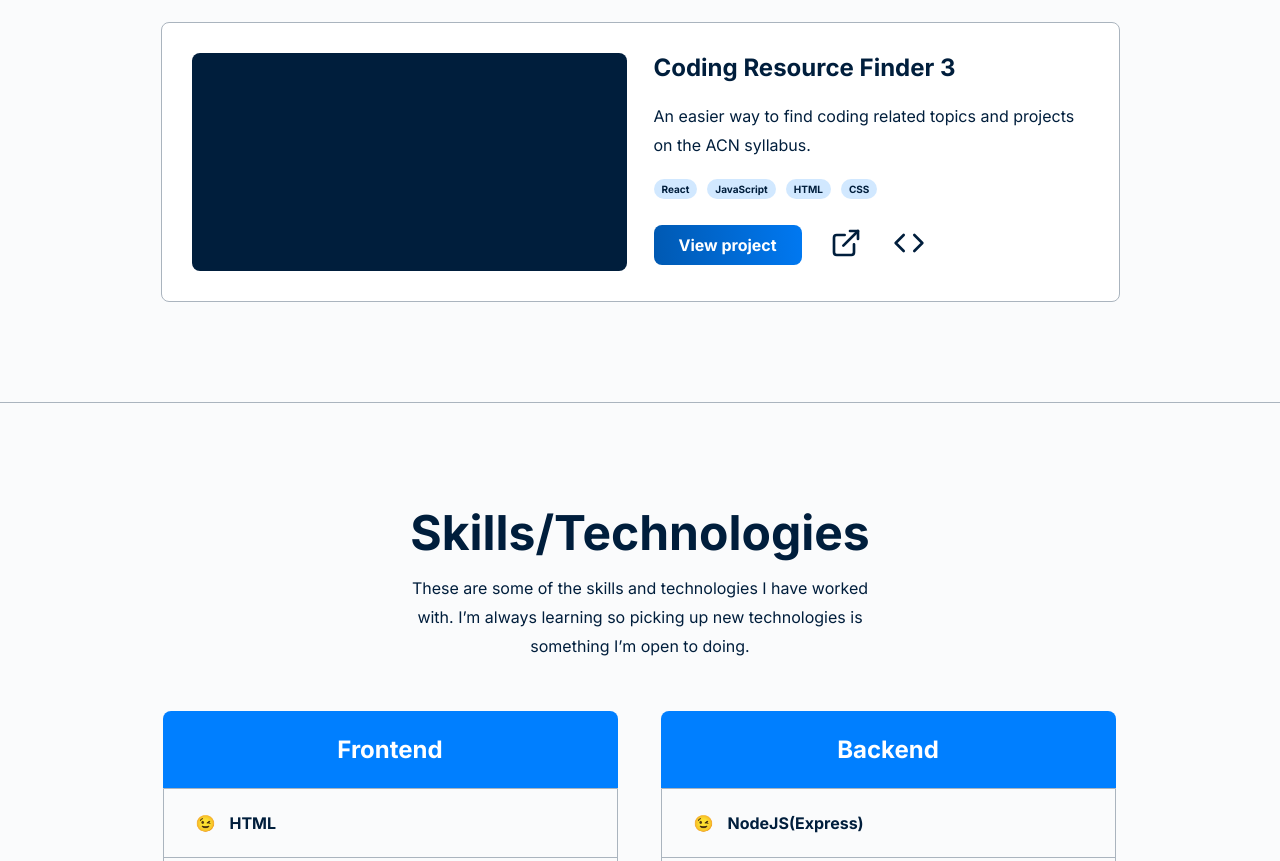
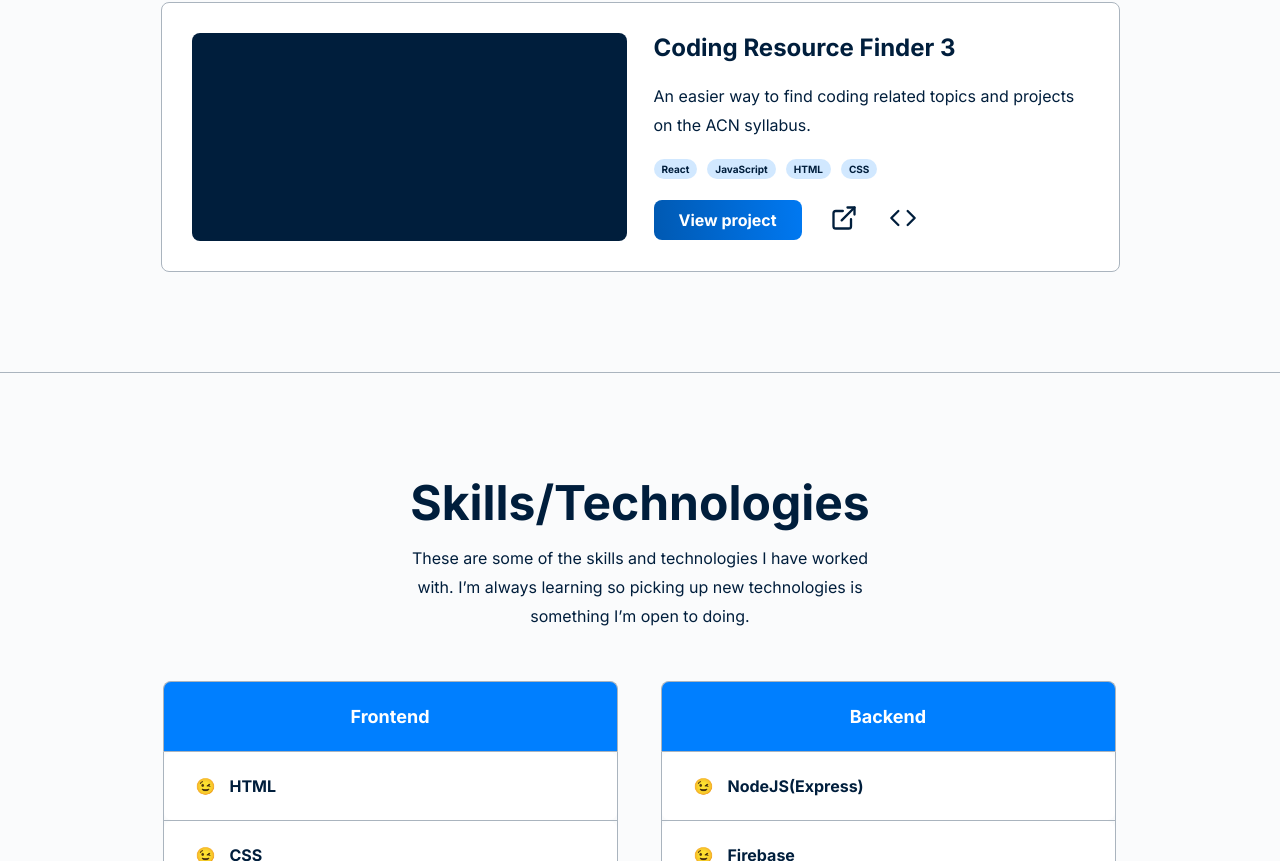
Before and after one commit to Ngoakor12/ngoako.dev, a React (Create React App) app: page / in a window 1280 px wide. Shown: the part 1719-2580 px from the top of the page. Built offline with nearby package versions, Linux system fonts and the light colour scheme.

Commit message:
fix: many small fixes

```diff
--- a/src/App.css
+++ b/src/App.css
@@ -49,7 +49,7 @@ body {
 
 .horizontal-line,
 .skill-separator {
-  width: 100%;
+  min-width: 100%;
   border: none;
   background-color: var(--project-border);
   height: 1px;
@@ -156,13 +156,13 @@ button {
   background: transparent;
   cursor: pointer;
   border-radius: 8px;
-  padding: 8px;
+  padding: 5px 8px;
 }
 
 .live-btn:hover,
 .code-btn:hover {
   color: var(--secondary-blue);
-  background-color: var(--light-bg);
+  background-color: var(--technologies-bg);
 }
 
 .live-btn:focus-visible,
@@ -263,8 +263,8 @@ button {
 }
 
 .project:hover {
-  border: 1px solid #ffffff;
-  outline: 3px solid var(--secondary-blue);
+  border: 1px solid var(--secondary-blue);
+  /* outline: 3px solid var(--secondary-blue); */
 }
 
 .project:hover .project-title {
@@ -332,10 +332,12 @@ button {
 }
 
 .skill-list-heading {
-  font-size: 2.4rem;
+  font-size: 1.8rem;
   color: #ffffff;
   background-color: var(--primary-blue);
   padding: 24px 32px;
+  border: 1px solid var(--project-border);
+  border-bottom: 0;
   border-radius: 8px;
   border-bottom-right-radius: 0;
   border-bottom-left-radius: 0;
@@ -365,10 +367,13 @@ button {
 
 .skill-name {
   /* font-size: 1.8rem; */
+  border: 0;
+  border-radius: 8px;
   font-weight: 700;
   display: flex;
   gap: 14px;
   padding: 24px 32px;
+  background-color: #ffffff;
 }
 
 /* ABOUT */
--- a/src/components/CodeButton.js
+++ b/src/components/CodeButton.js
@@ -4,8 +4,8 @@ function CodeButton() {
       <svg
         aria-hidden="true"
         role="img"
-        width="32"
-        height="32"
+        width="28"
+        height="28"
         preserveAspectRatio="xMidYMid meet"
         viewBox="0 0 24 24"
       >
--- a/src/components/Contact.js
+++ b/src/components/Contact.js
@@ -41,7 +41,7 @@ function Contact() {
         method="POST"
       >
         <div className="contact-form-field">
-          <label for="name">Your name</label>
+          <label htmlFor="name">Your name</label>
           <input
             type="text"
             name="name"
@@ -52,7 +52,7 @@ function Contact() {
           />
         </div>
         <div className="contact-form-field">
-          <label for="email">Your email</label>
+          <label htmlFor="email">Your email</label>
           <input
             type="email"
             name="email"
@@ -63,7 +63,7 @@ function Contact() {
           />
         </div>
         <div className="contact-form-field">
-          <label for="message">Message</label>
+          <label htmlFor="message">Message</label>
           <textarea
             id="message"
             name="message"
--- a/src/components/LiveButton.js
+++ b/src/components/LiveButton.js
@@ -4,8 +4,8 @@ function LiveButton() {
       <svg
         aria-hidden="true"
         role="img"
-        width="32"
-        height="32"
+        width="28"
+        height="28"
         preserveAspectRatio="xMidYMid meet"
         viewBox="0 0 24 24"
       >
--- a/src/components/SkillsList.js
+++ b/src/components/SkillsList.js
@@ -3,14 +3,12 @@ function SkillsList({ skills }) {
     <section className="skills-list">
       {skills.map((skill, idx, array) => {
         return (
-          //   <>
           <div className="skill">
             <p className="skill-name">
               <span className="skill-icon">{skill.icon}</span>
               {skill.name}
             </p>
             {idx !== array.length - 1 && <hr className="skill-separator" />}
-            {/* </> */}
           </div>
         );
       })}
```
